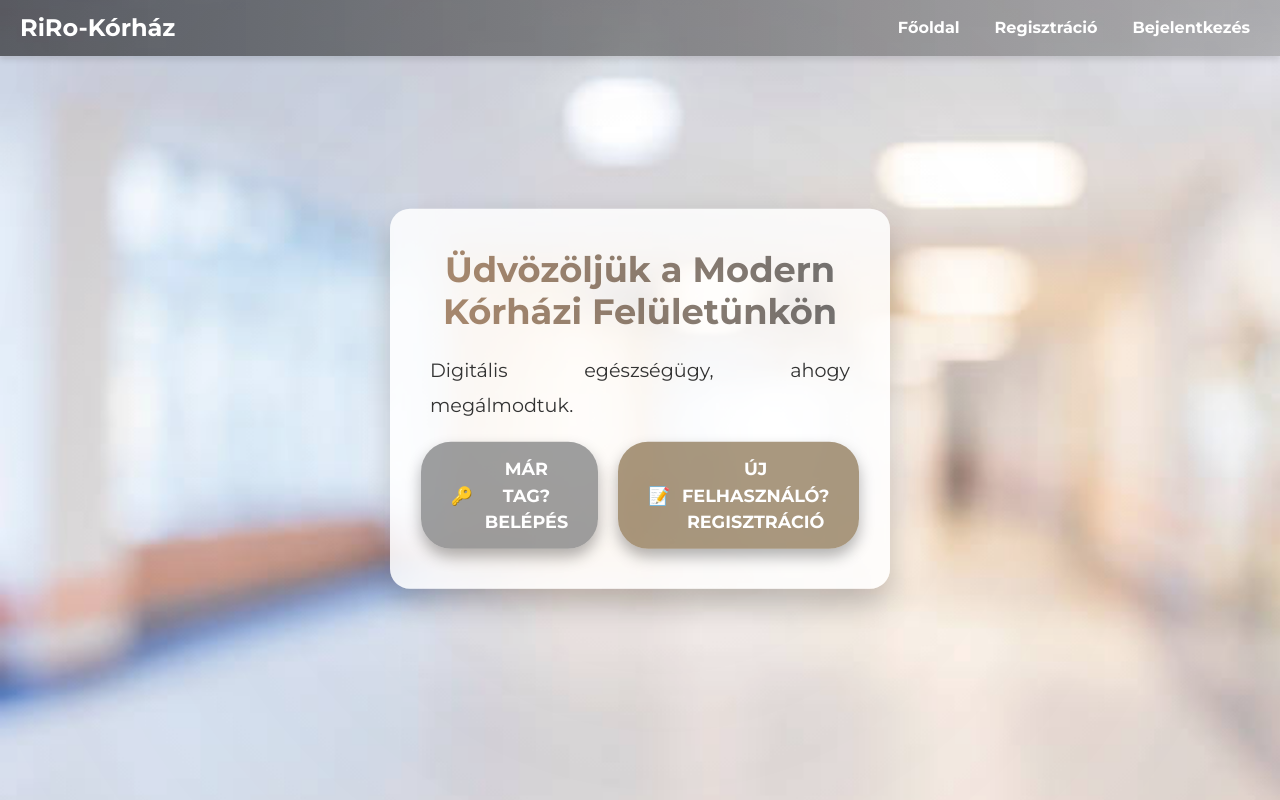
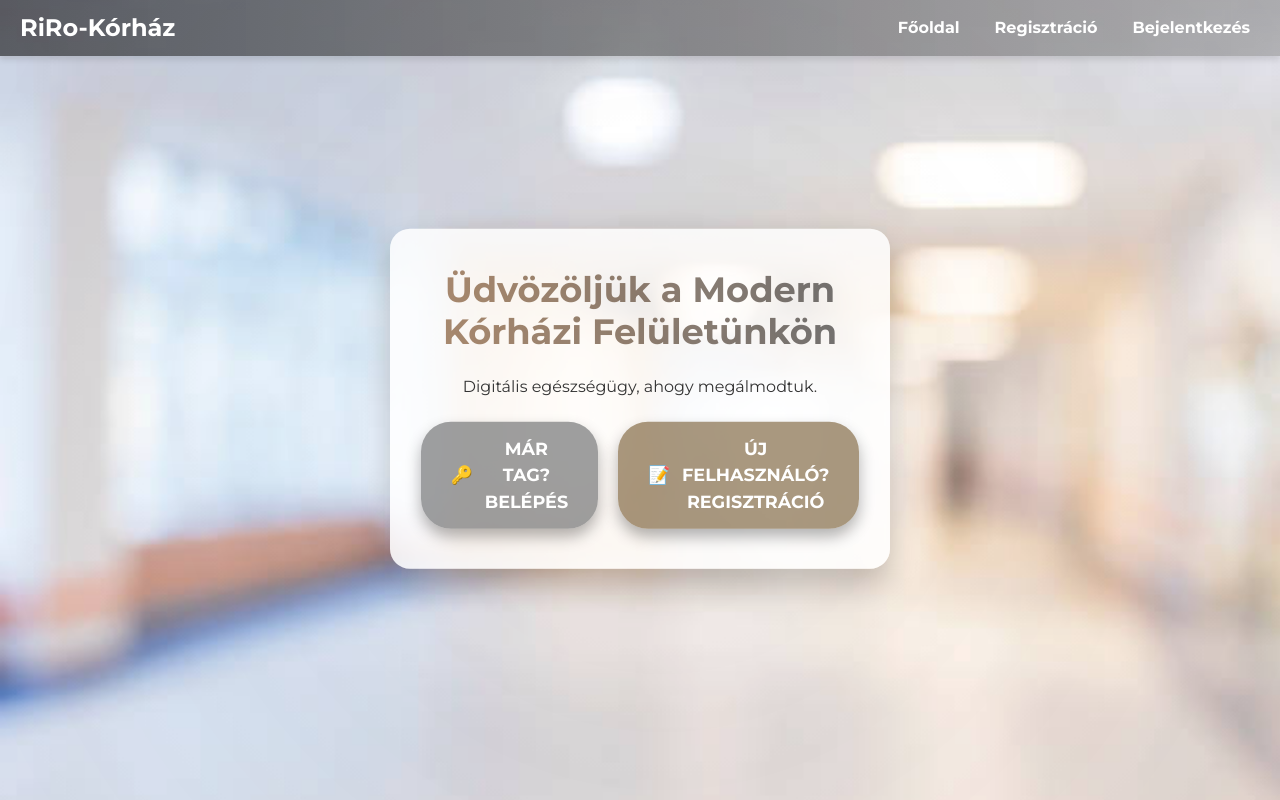
Before and after one commit to venti69/RiRo, a React (Vite) app in the folder client/: page / in a window 1280 px wide. Built offline with nearby package versions, Linux system fonts and the light colour scheme.

Commit message:
homejsxszoveg

```diff
--- a/client/src/pages/Home/Home.jsx
+++ b/client/src/pages/Home/Home.jsx
@@ -21,7 +21,7 @@ const Home = () => {
             <div className={styles.card}>
                 <h1 className={styles.title}>Üdvözöljük a Modern Kórházi Felületünkön</h1>
                 <p className={styles.text}>
-                    <span className={styles.centerText}>Digitális egészségügy, ahogy megálmodtuk.</span>
+                    <span className={styles.centerText}> <p style={{textAlign:"center"}}> Digitális egészségügy, ahogy megálmodtuk.</p></span>
                 </p>
                 {!loggedIn && (
                     <div className={styles.buttons}>
```
